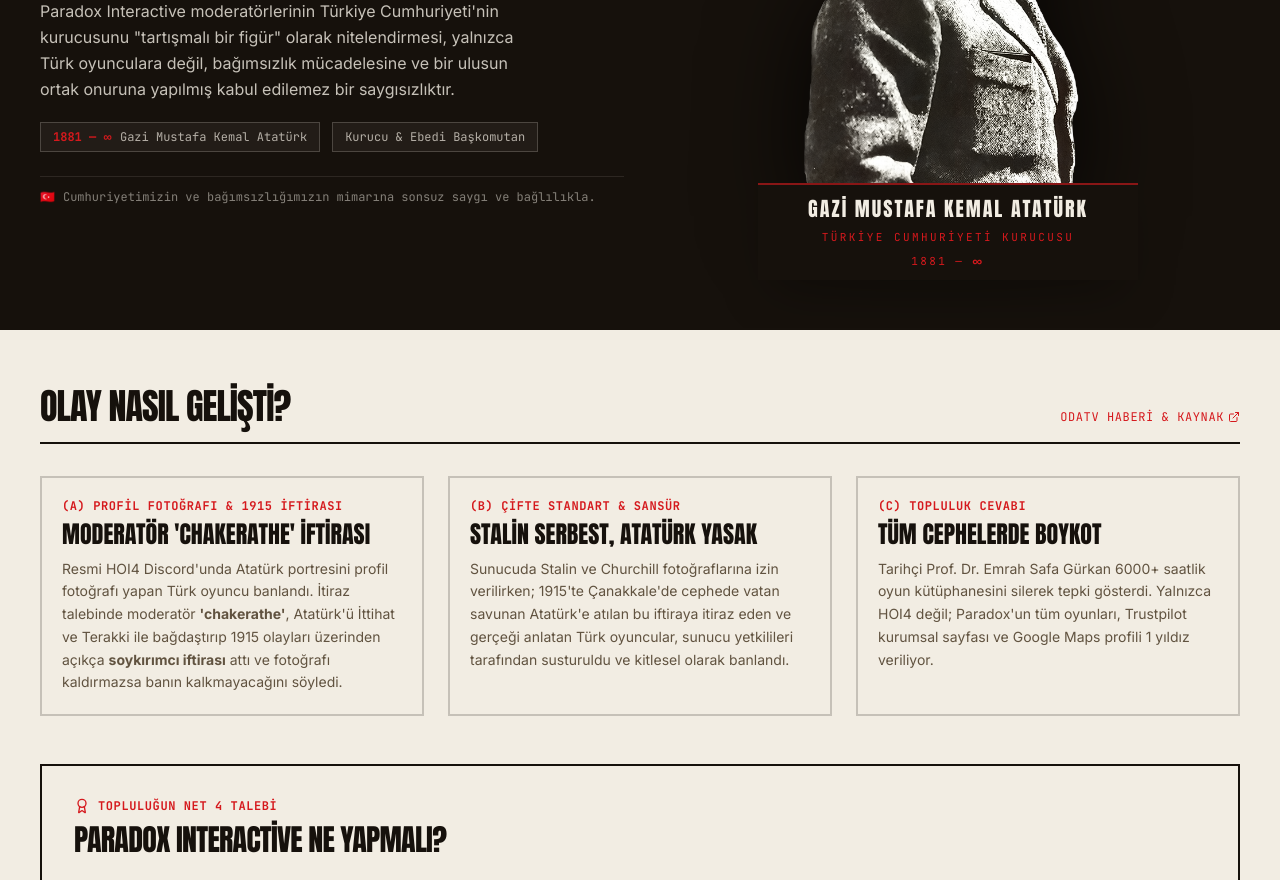
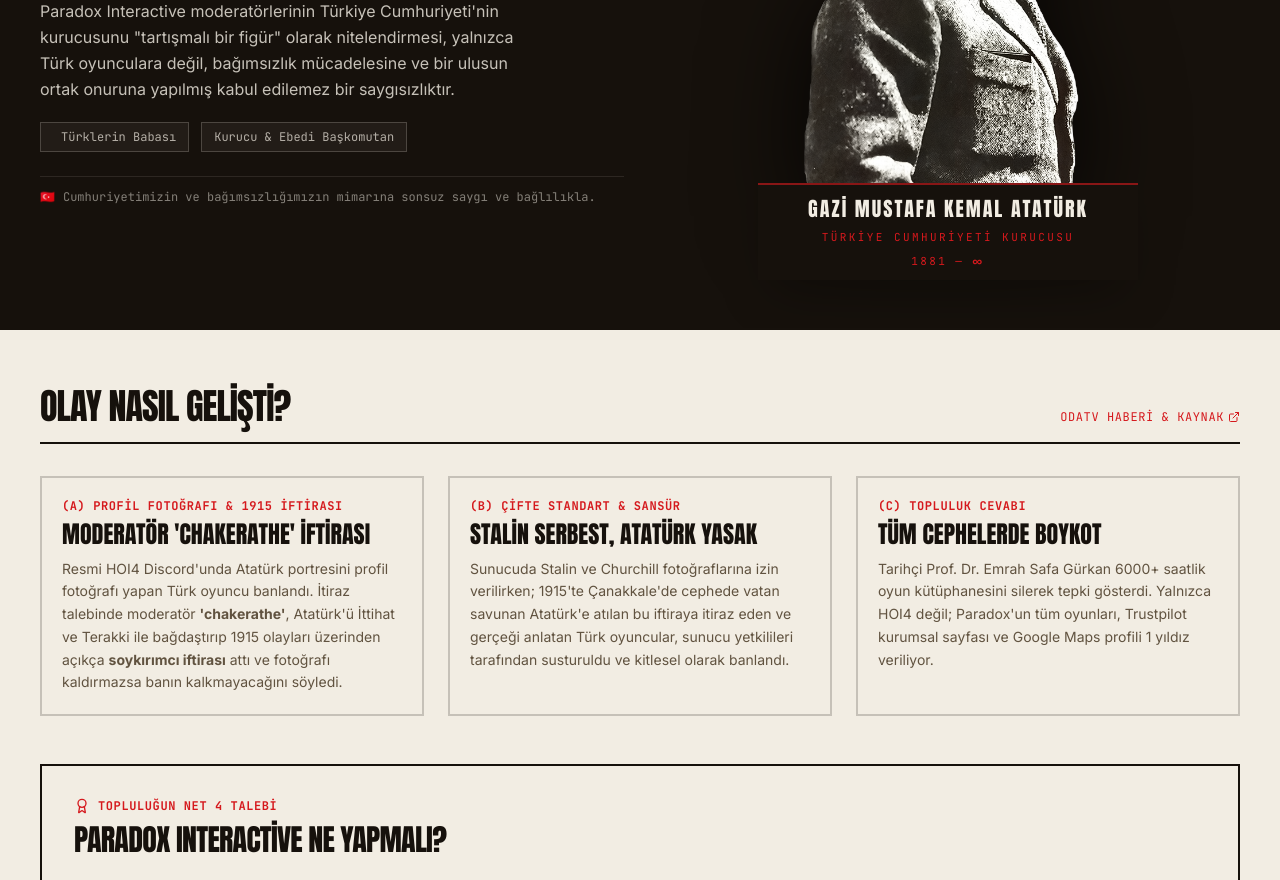
Before and after one commit to efekrbas/boykotparadox, a Next.js app: page / in a window 1280 px wide. Shown: the part 2380-3260 px from the top of the page. Built offline with nearby package versions, Linux system fonts and the light colour scheme; no server answers.

Commit message:
Update Ataturk3DScene.tsx

```diff
--- a/src/components/Ataturk3DScene.tsx
+++ b/src/components/Ataturk3DScene.tsx
@@ -28,8 +28,7 @@
 
             <div className="mt-5 flex flex-wrap items-center gap-2.5 sm:gap-3">
               <div className="border border-paper/20 bg-paper/5 px-3 py-1.5 font-mono text-xs">
-                <span className="text-seal font-bold">1881 — ∞</span>
-                <span className="ml-2 text-paper/70">Gazi Mustafa Kemal Atatürk</span>
+                <span className="ml-2 text-paper/70">Türklerin Babası</span>
               </div>
               <div className="border border-paper/20 bg-paper/5 px-3 py-1.5 font-mono text-xs text-paper/70">
                 <span>Kurucu & Ebedi Başkomutan</span>
```
